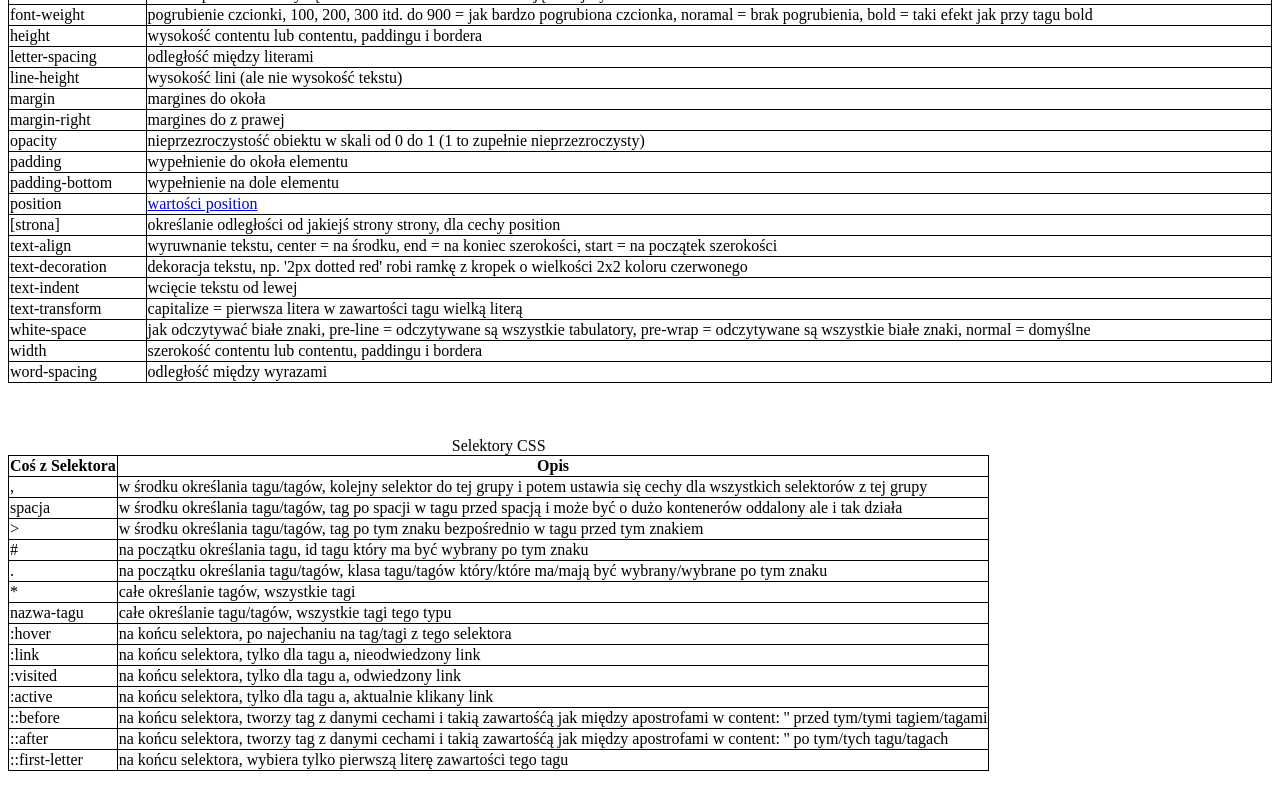
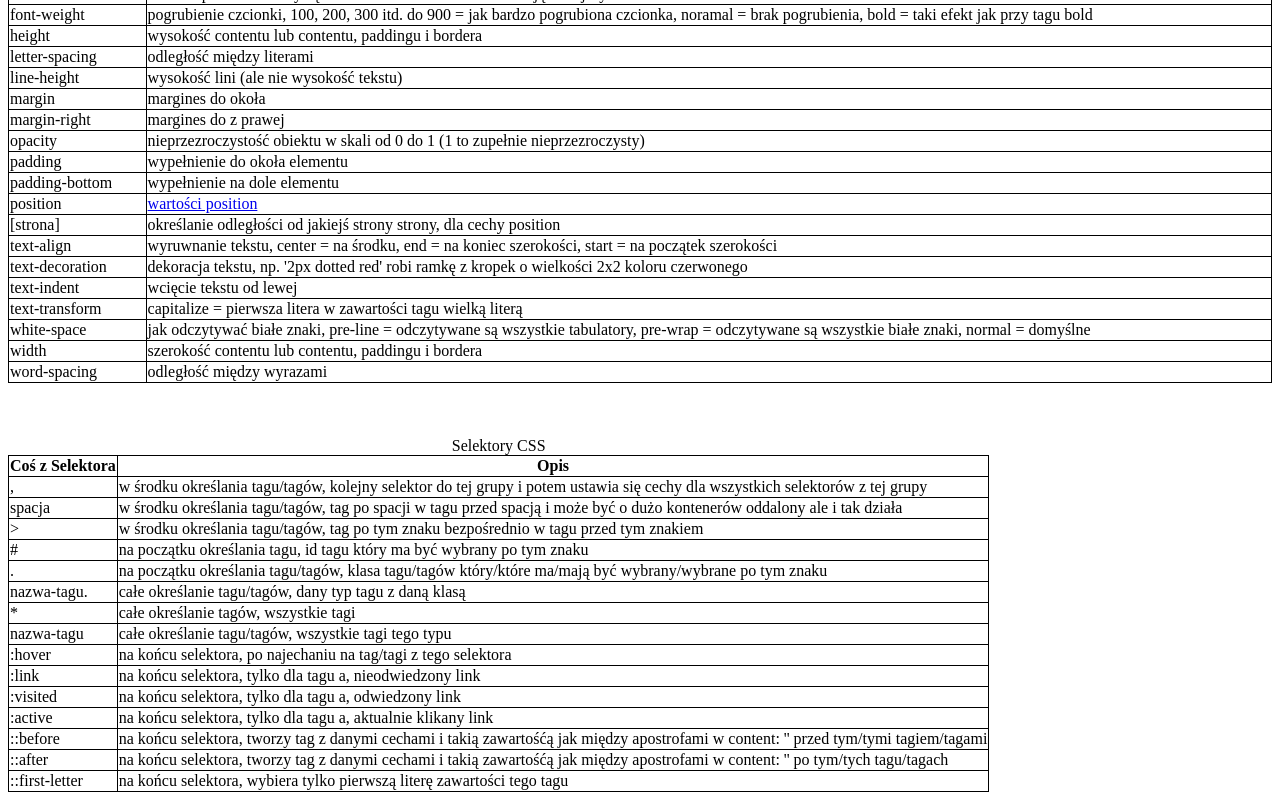
Before and after one commit to julianpiekos/rzeczy-z-html-i-css-nam-znane, a plain HTML site: page index.html in a window 1280 px wide. Shown: the part 2565-3365 px from the top of the page. Before the commit the page ends 3344 px from the top, so only its background shows below. Drawn offline with Linux system fonts and the light colour scheme.

Commit message:
Update index.html

```diff
--- a/index.html
+++ b/index.html
@@ -589,6 +589,10 @@
         <td>na początku określania tagu/tagów, klasa tagu/tagów który/które ma/mają być wybrany/wybrane po tym znaku</td>
       </tr>
       <tr>
+        <td>nazwa-tagu.</td>
+        <td>całe określanie tagu/tagów, dany typ tagu z daną klasą</td>
+      </tr>
+      <tr>
         <td>*</td>
         <td>całe określanie tagów, wszystkie tagi</td>
       </tr>
```
